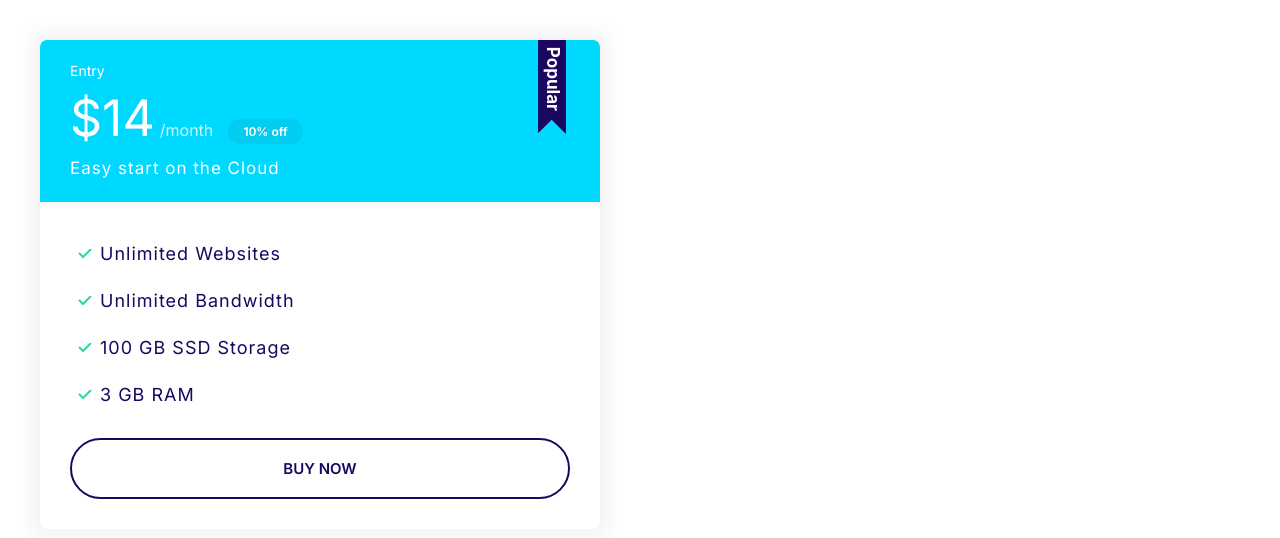
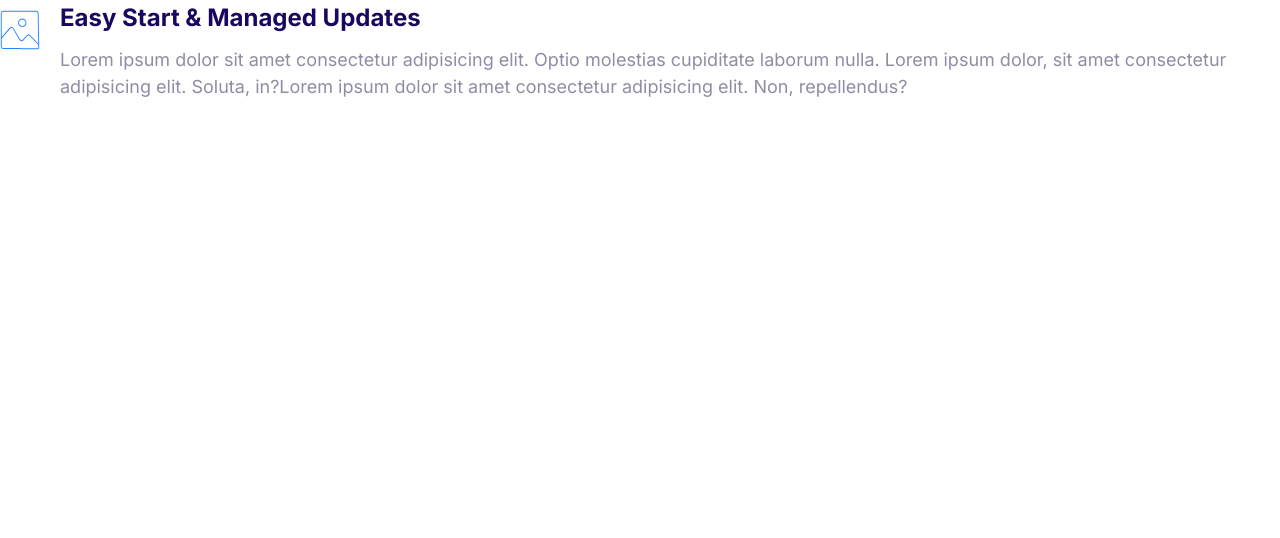
Before and after one commit to githubTestUno/CloudProject, a plain HTML site: page Cloud Project/index.html in a window 1280 px wide. Drawn offline with Linux system fonts and the light colour scheme.

Commit message:
Media Objects

```diff
--- a/Cloud Project/css/styles.css
+++ b/Cloud Project/css/styles.css
@@ -446,3 +446,19 @@ a {
     font-size: 1.7rem;
   }
 }
+
+/* Media */
+.media {
+  display: flex;
+}
+
+.media__title {
+  margin-top: 0;
+}
+.media__body {
+  margin: 0 2rem;
+}
+
+.media__image {
+  margin-top: 1rem;
+}
--- a/Cloud Project/index.html
+++ b/Cloud Project/index.html
@@ -18,26 +18,19 @@
 </head>
 
 <body>
-    <div style="width: 50%; padding: 4rem;">
-        <div class="plan plan--popular">
-            <div class="card card--secondary">
-                <header class="card__header">
-                    <h3 class="plan__name">Entry</h3>
-                    <span class="plan__price">$14</span>
-                    <span class="plan__billing-cycle">/month</span>
-                    <span class="badge badge--secondary badge--small">10% off</span>
-                    <span class="plan__description">Easy start on the Cloud</span>
-                </header>
-                <div class="card__body">
-                    <ul class="list list--tick">
-                        <li class="list__item">Unlimited Websites</li>
-                        <li class="list__item">Unlimited Bandwidth</li>
-                        <li class="list__item">100 GB SSD Storage</li>
-                        <li class="list__item">3 GB RAM</li>
-                    </ul>
-                    <button class="btn btn--outline btn--block">Buy Now</button>
-                </div>
-            </div>
+    <div class="media">
+        <div class="media__image">
+            <svg class="icon icon--primary">
+                <use xlink:href="images/sprite.svg#snap"></use>
+            </svg>
+        </div>
+        <!-- In this section we're going to have the heading and body or text -->
+        <div class="media__body">
+            <h3 class="media__title">Easy Start & Managed Updates</h3>
+            <p>Lorem ipsum dolor sit amet consectetur adipisicing elit. Optio molestias cupiditate laborum nulla.
+                Lorem ipsum dolor, sit amet consectetur adipisicing elit. Soluta, in?Lorem ipsum dolor sit amet
+                consectetur adipisicing elit. Non, repellendus?
+            </p>
         </div>
     </div>
 </body>
```
Also changed, not shown: Cloud Project/components/media-objects.html (added, +16 -0 lines).
